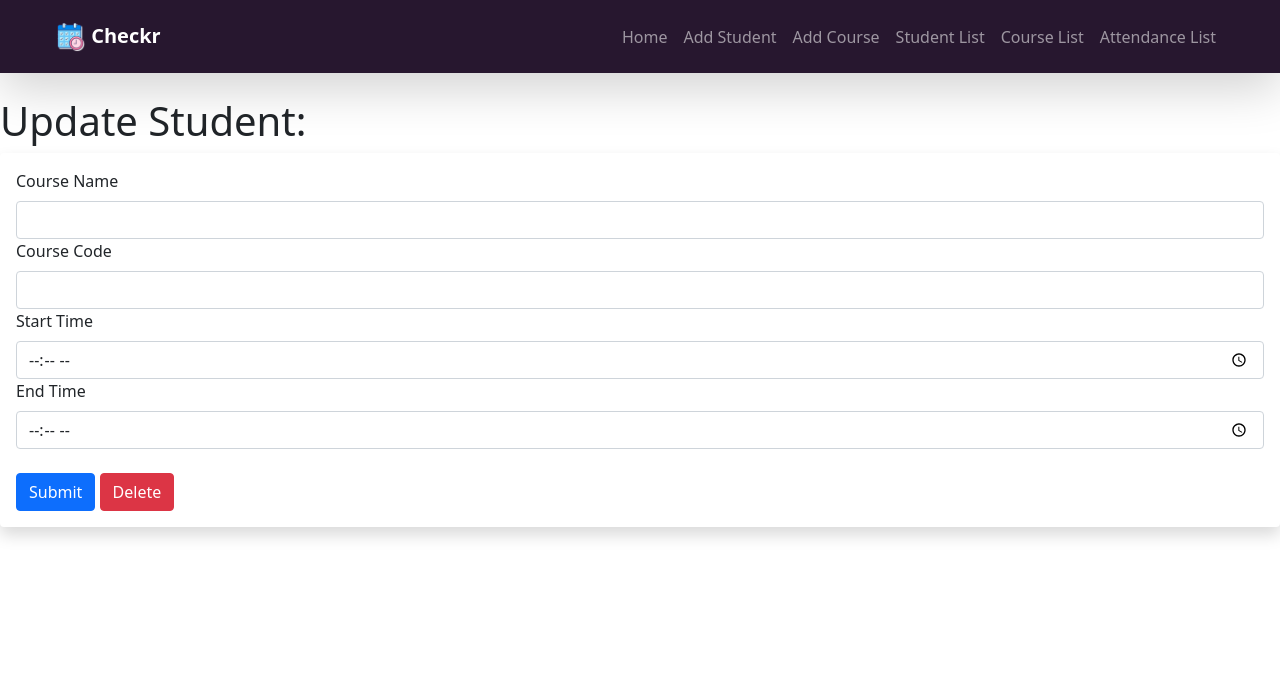
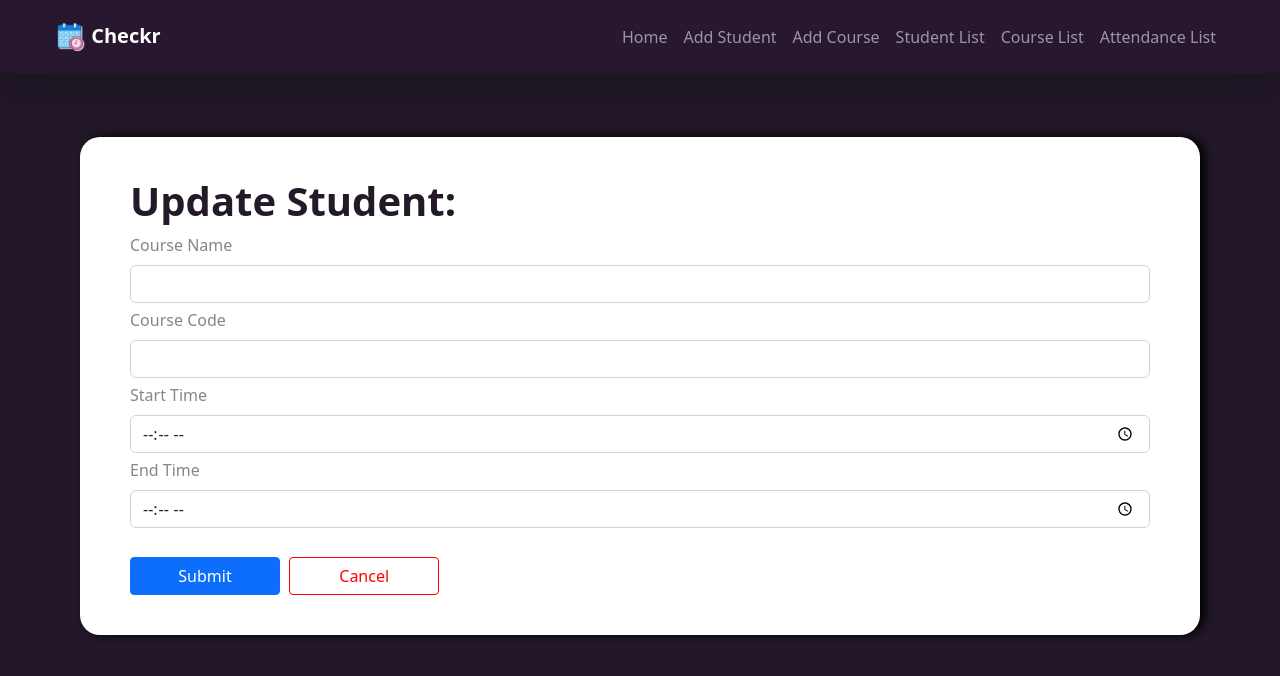
Before and after one commit to shaniacc/CSIT327-Repo_Canoy_Ylaya_Lozano_Lavador, a Flask app: template templates/updateCourse.html in a window 1280 px wide. Shown: the top 676 px of the page. Run offline with Flask 3, Linux system fonts and the light colour scheme; the template is opened without the code that fills it: values that come from a table or form of the project are taken from there, others are empty.

Commit message:
edited UI for updateCourse

```diff
--- a/templates/updateCourse.html
+++ b/templates/updateCourse.html
@@ -1,5 +1,49 @@
 {%extends 'base.html'%}
     {%block content%}
+    <style>
+        body {
+            background-color: #1f1525fb;
+            color: azure;
+            font-family: system-ui, -apple-system, BlinkMacSystemFont, 'Segoe UI', Roboto, Oxygen, Ubuntu, Cantarell, 'Open Sans', 'Helvetica Neue', sans-serif, sans-serif;
+        }
+        h1 {
+            color: #1f1525fb;
+            font-weight: bold;
+        }
+
+        form {
+            background-color: rgb(255, 255, 255);
+            padding-right: 50px;
+            padding-left: 50px;
+            padding-top: 40px;
+            padding-bottom: 40px;
+            border-radius: 20px;
+            box-shadow: black 5px 0px 10px 0px;
+            margin: 80px;
+            margin-top: 40px;
+        }
+
+        .btn {
+            width: 150px;
+            margin-right: 5px;
+        }
+        .form-label{
+            color: #1f152586;
+        }
+
+        .form-control {
+            margin-bottom: 5px;
+            border-radius: 6px;
+        }
+
+        .btn-danger{
+            background-color: white;
+            border-color: red;
+            color: red;
+        }
+    </style>
+        <div>
+            <form action="{{ url_for('updateCourse', course_id=course_to_update.course_id) }}" method="POST">
                 {%for message in get_flashed_messages(class )%}
 
                 <div class="alert alert-success alert-dismissible fade show" role="alert">
@@ -10,13 +54,8 @@
 
                 {%endfor%}
 
+                <h1>Update Student:</h1>
 
-        <h1>Update Student:</h1>
-        <div class="shadow p-3 mb-5 bg-body rounded">
-
-
-
-            <form action="{{ url_for('updateCourse', course_id=course_to_update.course_id) }}" method="POST">
                     {{ form.hidden_tag() }}
                     {{ form.update_course_name.label(class="form-label") }}
                     {{ form.update_course_name(class="form-control", value=course_to_update.course_name) }}
@@ -26,14 +65,15 @@
 
                     {{ form.update_start_time.label(class="form-label") }}
                     {{ form.update_start_time(class="form-control", value=course_to_update.start_time.strftime('%H:%M')) }}
+
                     {{ form.update_end_time.label(class="form-label") }}
                     {{ form.update_end_time(class="form-control", value=course_to_update.end_time.strftime('%H:%M')) }}
 
                     <br/>
                     {{form.submit(class = "btn btn-primary")}}
-                <a class="btn btn-danger" href="{{url_for('deleteCourse',course_id = course_to_update.course_id)}}">Delete</a>
+                    <a class="btn btn-danger" href="{{url_for('CourseList')}}">Cancel</a>
+
             </form>
-
         </div>
 
         {%endblock%}
```
Also changed, not shown: templates/updateStudent.html (+15 -13 lines). Lines whose indentation alone changed are shown as unchanged.
